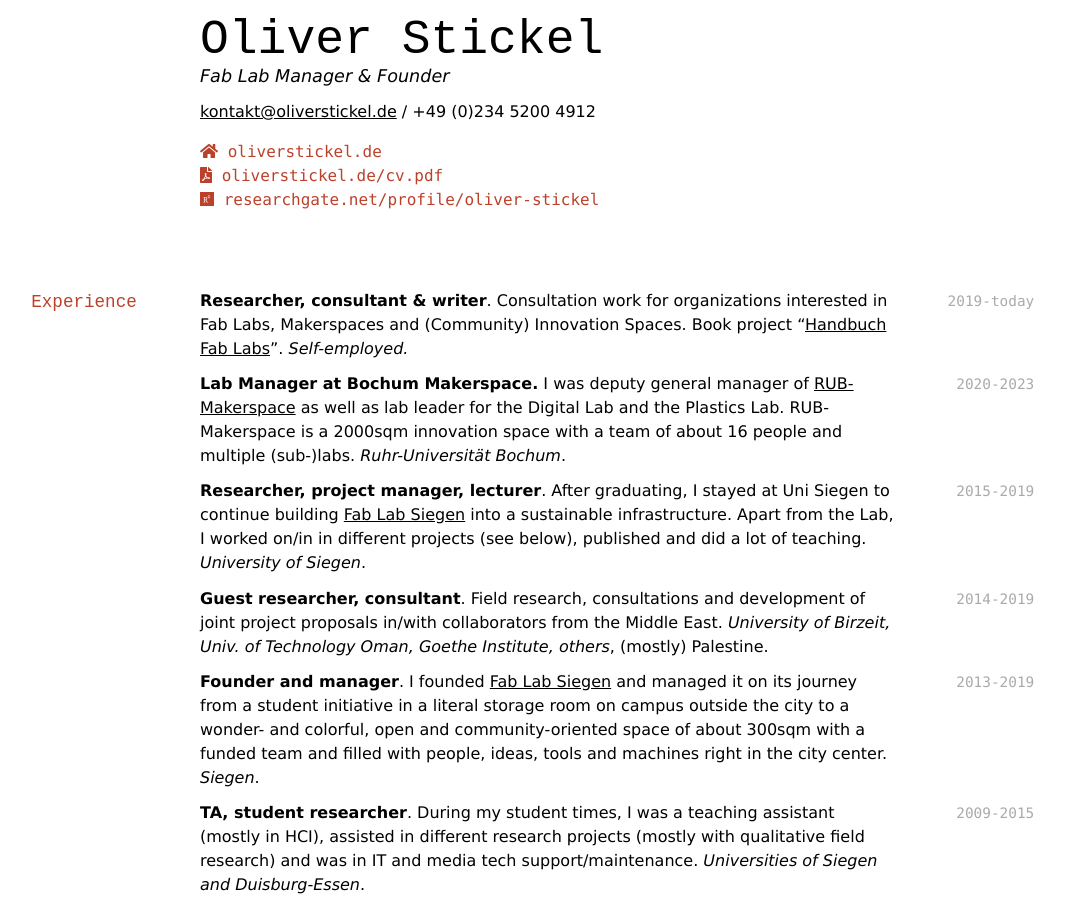
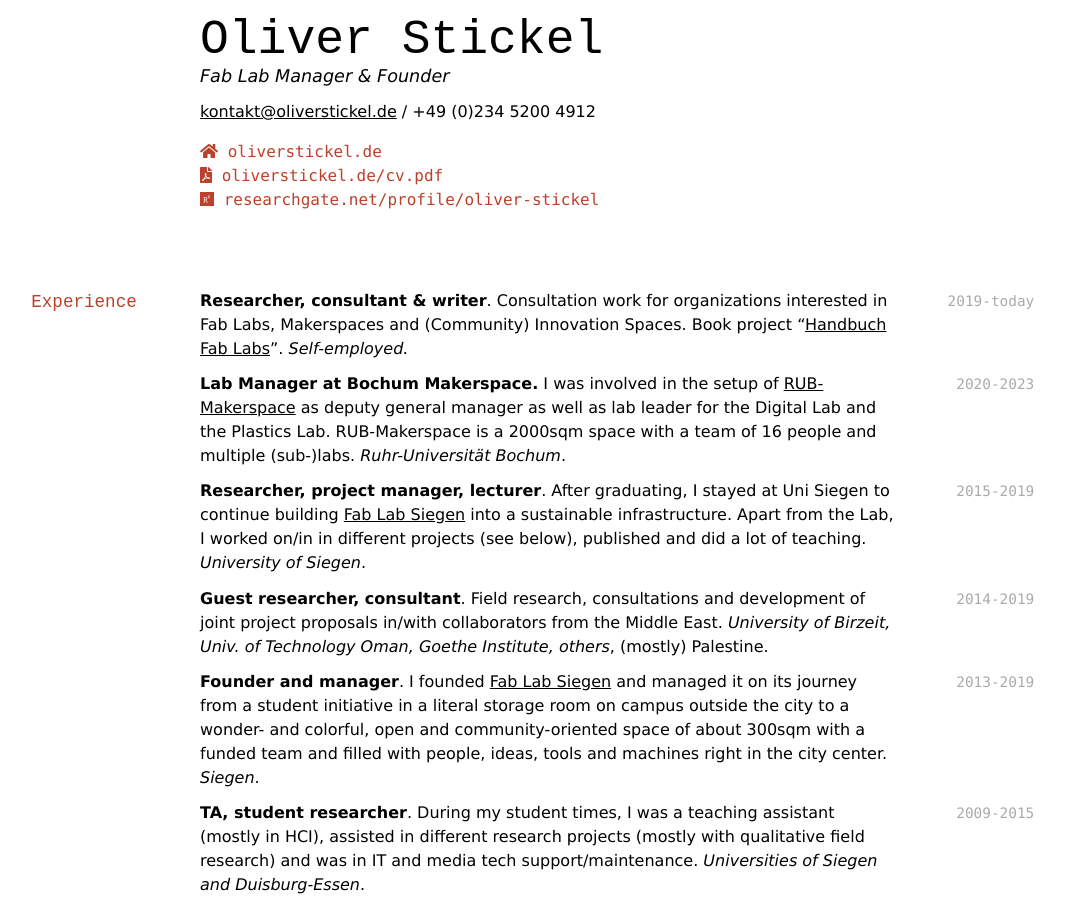
Before and after one commit to oliverstickel/oliverstickel.github.io, a Jekyll site: the page built from index.md, in a window 1280 px wide and 900 px high. Shown: the whole window, without its empty margins (132-1197 px from the left). Built offline with Jekyll 4.4.1, drawn with Linux system fonts in a browser that asks for light colours; nearby versions of some CDN libraries; a style sheet for code colours, icons or effects is not loaded.

Commit message:
Update index.md

```diff
--- a/index.md
+++ b/index.md
@@ -19,7 +19,7 @@ Fab Lab Manager & Founder
 **Researcher, consultant & writer**. Consultation work for organizations interested in Fab Labs, Makerspaces and (Community) Innovation Spaces. Book project "[Handbuch Fab Labs](https://www.bombini-verlag.de/shop/handbuch-fab-labs/)". *Self-employed.*
 
 `2020-2023`
-**Lab Manager at Bochum Makerspace.** I was deputy general manager of [RUB-Makerspace](https://makerspace.rub.de) as well as lab leader for the Digital Lab and the Plastics Lab. RUB-Makerspace is a 2000sqm innovation space with a team of about 16 people and multiple (sub-)labs. *Ruhr-Universität Bochum*.
+**Lab Manager at Bochum Makerspace.** I was involved in the setup of [RUB-Makerspace](https://makerspace.rub.de) as deputy general manager as well as lab leader for the Digital Lab and the Plastics Lab. RUB-Makerspace is a 2000sqm space with a team of 16 people and multiple (sub-)labs. *Ruhr-Universität Bochum*.
 
 `2015-2019`
 **Researcher, project manager, lecturer**. After graduating, I stayed at Uni Siegen to continue building [Fab Lab Siegen](https://fablab-siegen.de) into a sustainable infrastructure. Apart from the Lab, I worked on/in in different projects (see below), published and did a lot of teaching. *University of Siegen*.
```
